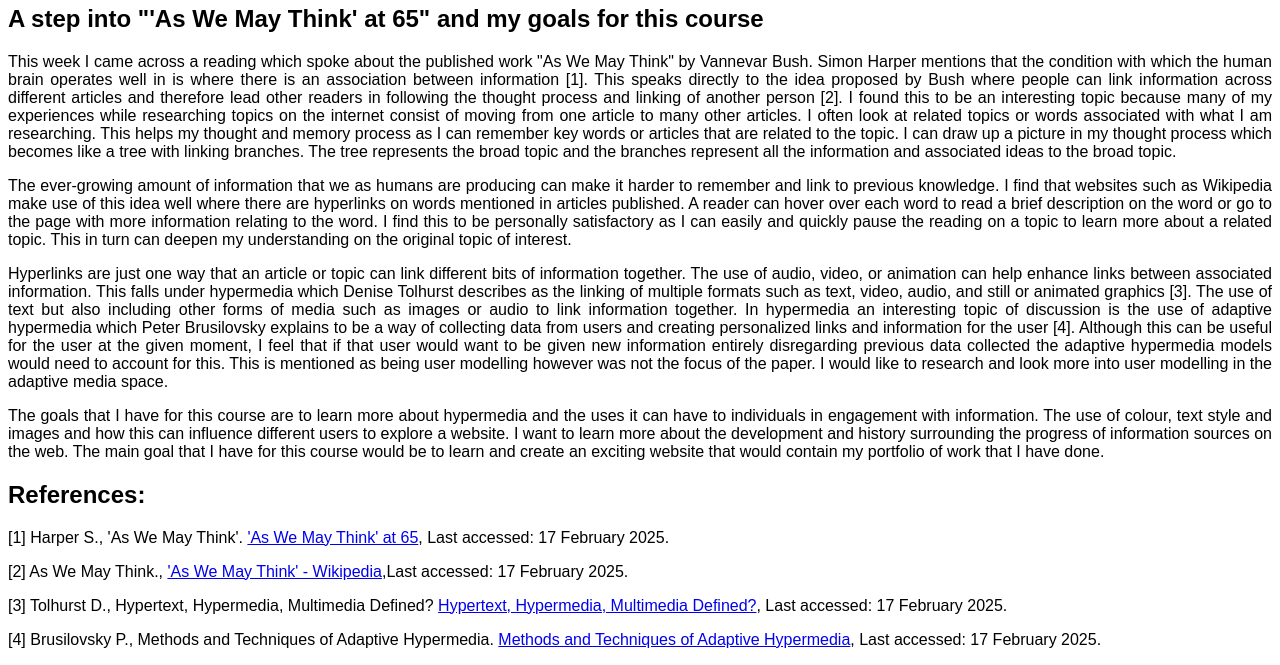
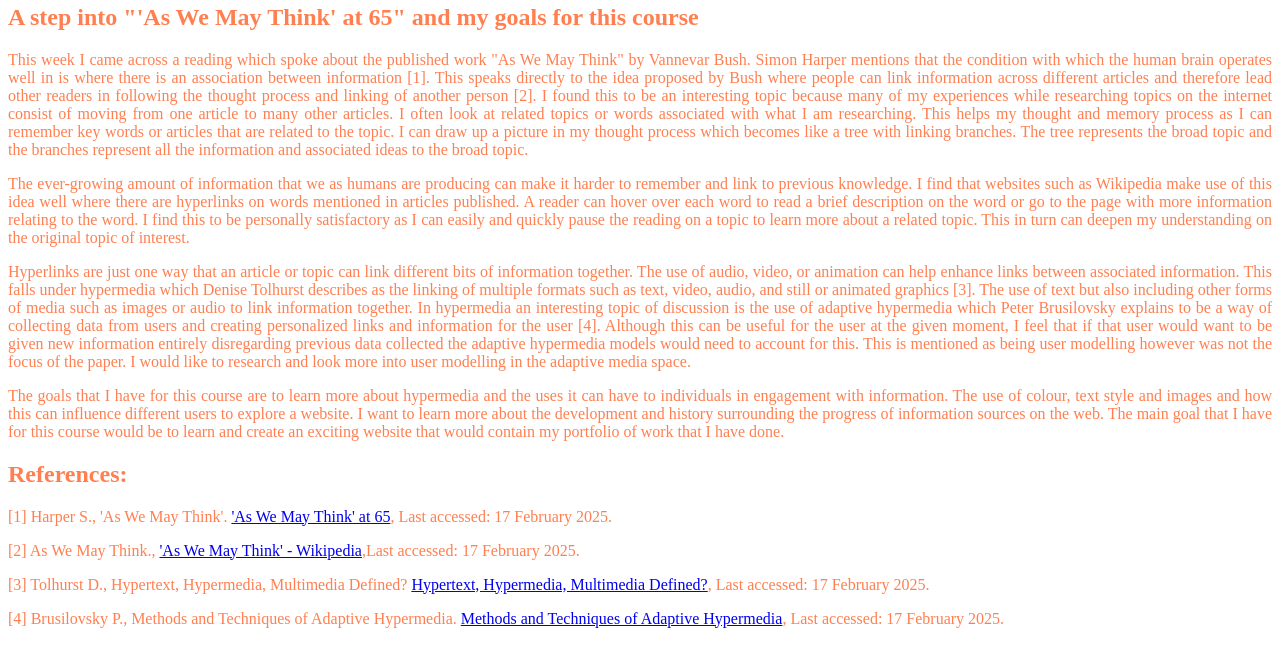
Before and after one commit to GabyHon/DIGA3008A, a plain HTML site: page BlogPages/Week1.html in a window 1280 px wide. Shown: the part 293-958 px from the top of the page. After the commit the page ends 937 px from the top, so only its background shows below. Drawn offline with Linux system fonts and the light colour scheme.

Commit message:
Entry colour change test

```diff
--- a/main.css
+++ b/main.css
@@ -4,5 +4,5 @@ h1{
 
 .h-entry{
     text-align: justify;
-    font-family: fantasy;
+    color: coral;
 }
```
